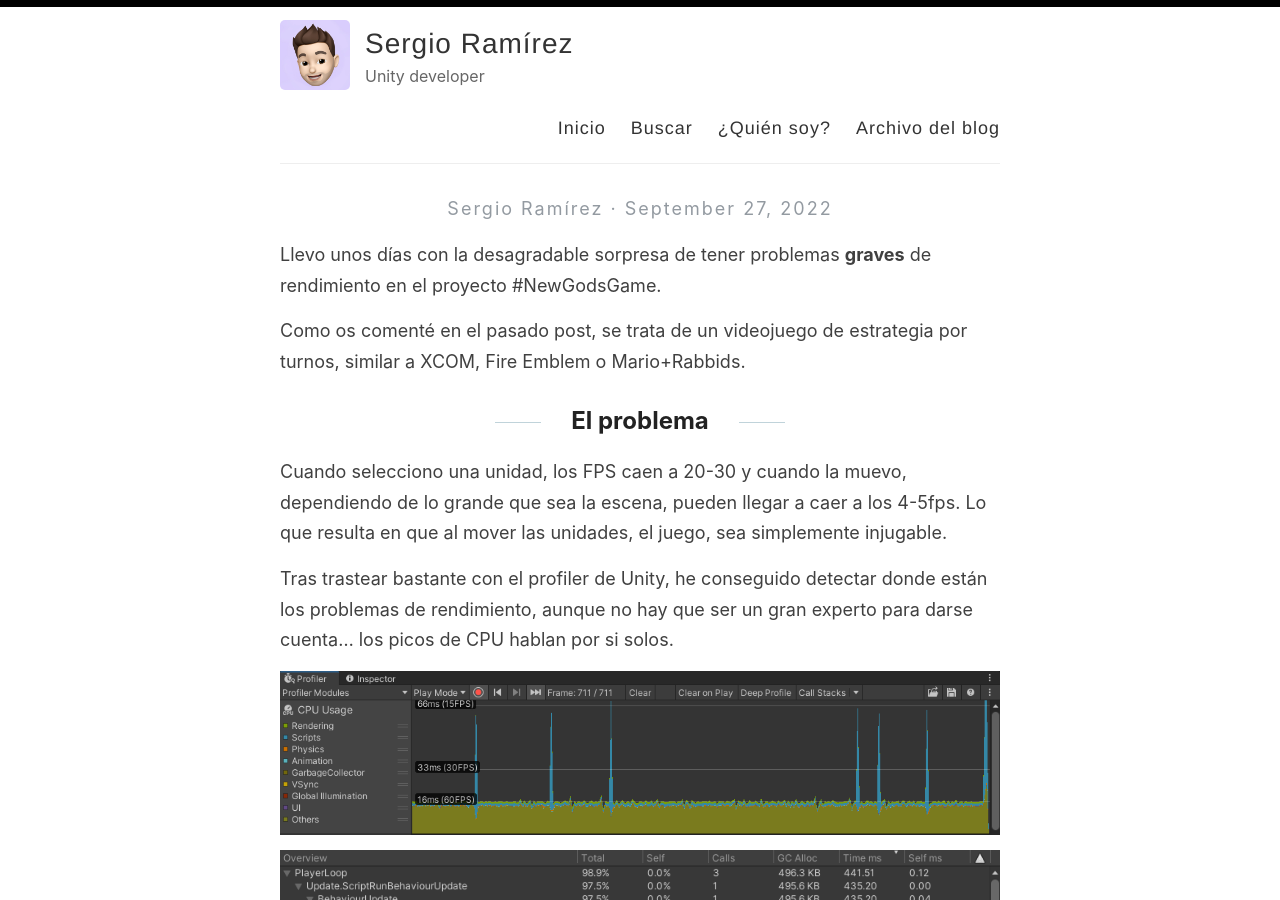
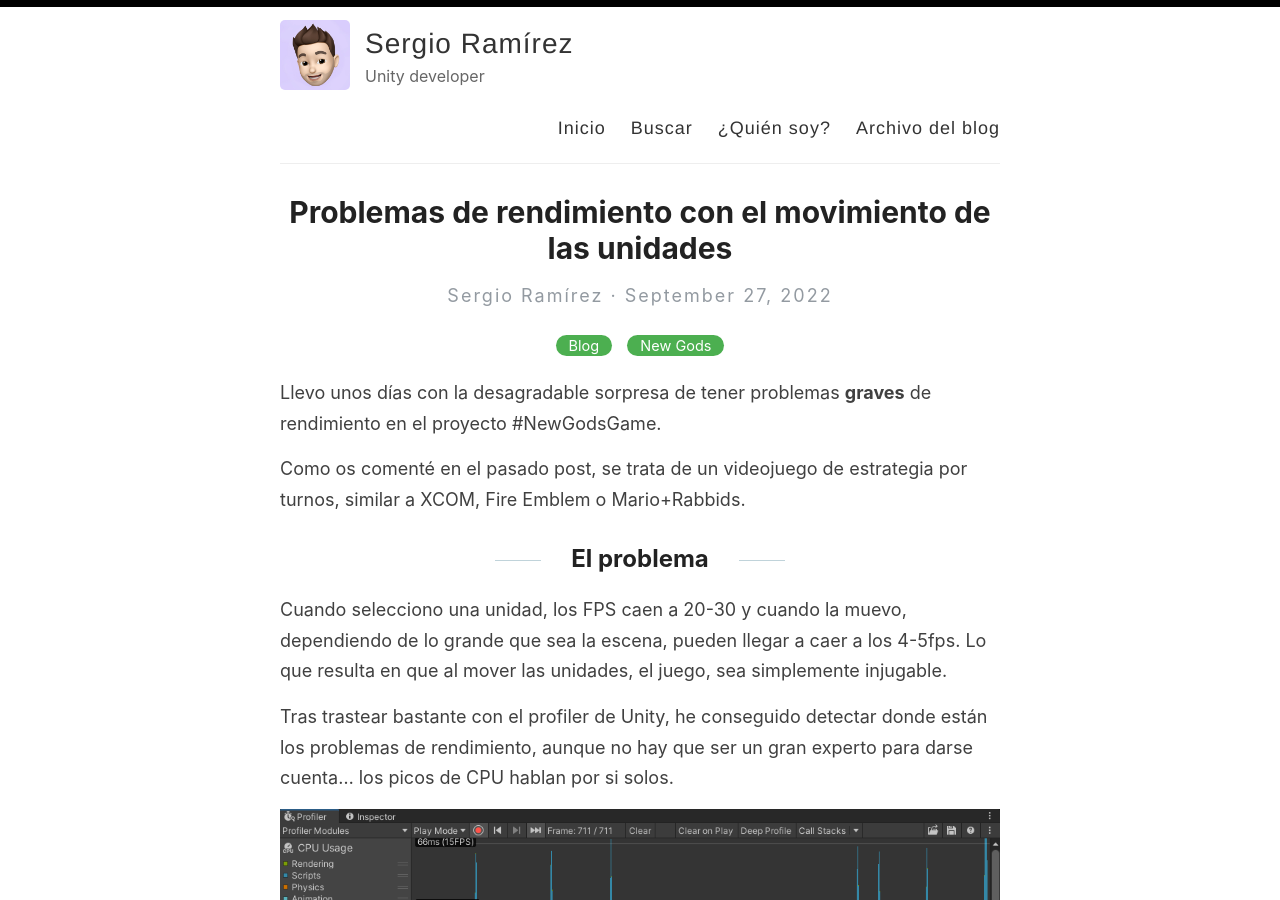
Before and after one commit to sramirezrubio/sramirezrubio.github.io, a Jekyll site: the page built from _posts/2022-09-27-problemas-de-rendimiento-con-el-movimiento-de-las-unidades.md, in a window 1280 px wide and 900 px high. Built offline with Jekyll 4.4.1, drawn with Linux system fonts in a browser that asks for light colours; our own code applies the rules of GitHub Pages for plain Markdown files.

Commit message:
Update 2022-09-27-problemas-de-rendimiento-con-el-movimiento-de-las-unidades.md

```diff
--- a/_posts/2022-09-27-problemas-de-rendimiento-con-el-movimiento-de-las-unidades.md
+++ b/_posts/2022-09-27-problemas-de-rendimiento-con-el-movimiento-de-las-unidades.md
@@ -1,7 +1,7 @@
 ---
 layout: post
 title:  Problemas de rendimiento con el movimiento de las unidades
-categories: [Blog] [New Gods]
+categories: [Blog, New Gods]
 ---
 
 Llevo unos días con la desagradable sorpresa de tener problemas **graves** de rendimiento en el proyecto #NewGodsGame.
```
